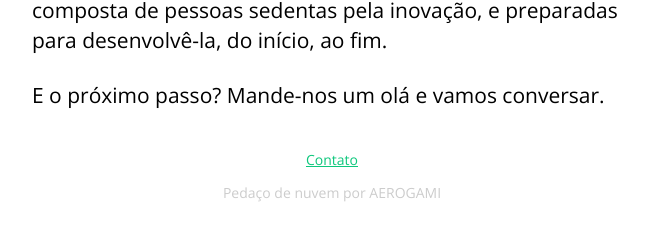
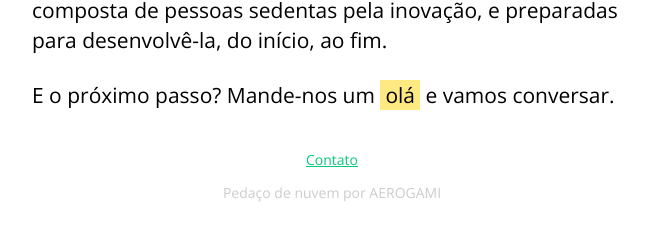
Before and after one commit to Aerogami/aerogami.github.io, a plain HTML site: page index.html in a window 1280 px wide. Shown: the part 1258-1498 px from the top of the page, without its empty margins (308-967 px from the left). Drawn offline with nearby package versions, Linux system fonts and the light colour scheme.

Commit message:
add link to last paragraph

```diff
--- a/index.html
+++ b/index.html
@@ -108,7 +108,7 @@
 			  No meio tempo, nós aprendemos muita coisa desenvolvendo sistemas complexos e até meio secretos, como a plataforma de manejamento de projetos da <a href="http://ctec.controltec.com.br" target="_blank">Controltec</a>, que infelizmente você não vai conseguir ir além da página de login. Felizmente, todas essas experiências fizeram da <a href="https://www.facebook.com/pages/AEROGAMI/487174171338576" target="_blank">AEROGAMI</a> o que ela é hoje: uma empreitada composta de pessoas sedentas pela inovação, e preparadas para desenvolvê-la, do início, ao fim.
 			</p>
 			<p>
-			  E o próximo passo? Mande-nos um olá e vamos conversar.
+			  E o próximo passo? Mande-nos um <a class="link" href="mailto:para@aerogami.com.br">olá</a> e vamos conversar.
 			</p>
  		</div>
 		<footer>
```
